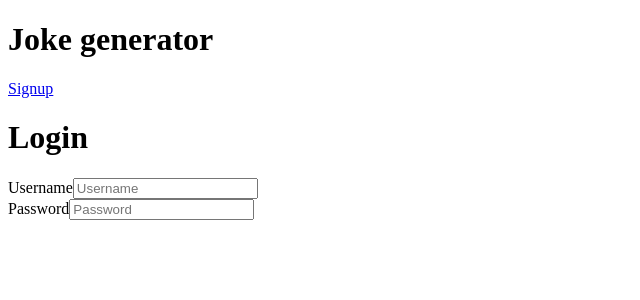
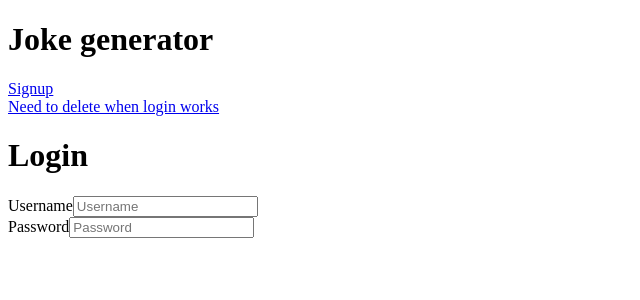
Before and after one commit to ebecker03/Comedy, an Angular app in the folder jokeGenerator/: page /home in a window 1280 px wide. Shown: the top 300 px of the page, without its empty margins (0-640 px from the left). Built offline with nearby package versions, Linux system fonts and the light colour scheme.

Commit message:
added link to bypass login until login works

```diff
--- a/jokeGenerator/src/app/home/home.component.html
+++ b/jokeGenerator/src/app/home/home.component.html
@@ -4,4 +4,6 @@
   <a [routerLink]="['/sign-up']">Signup</a>
 </div>
 
+<a [routerLink]="['/welcome']">Need to delete when login works</a>
+
 <app-login></app-login>
```
Also changed, not shown: 1 other file (tests, documents, lock files or other folders).
